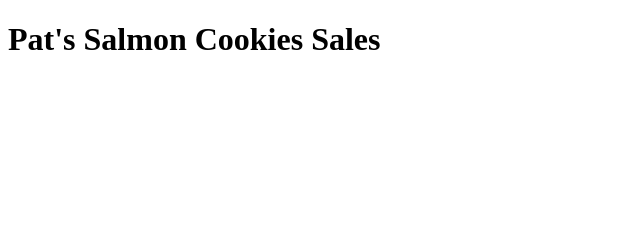
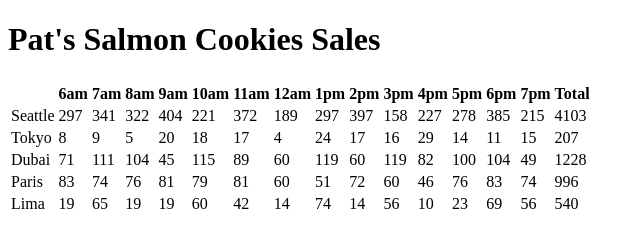
Before and after one commit to DrPayne25/cookie-stand, a plain HTML site: page sales.html in a window 1280 px wide. Shown: the whole page, without its empty margins (0-644 px from the left). Drawn offline with Linux system fonts and the light colour scheme.

Commit message:
final update

```diff
--- a/js/app.js
+++ b/js/app.js
@@ -1,5 +1,5 @@
 
-
+let cookieTable = document.querySelector('table');
 const hoursOpen = ['6am', '7am', '8am', '9am', '10am', '11am', '12am', '1pm', '2pm', '3pm', '4pm', '5pm', '6pm', '7pm'];
 let allStores = []
 function Stores(name, min, max, avg,) {
@@ -112,4 +112,4 @@ let tokyoStore = new Stores('Tokyo', 3, 24, 1.2);
 let dubaiStore = new Stores('Dubai', 11, 38, 3.7);
 let parisStore = new Stores('Paris', 20, 38, 2.3);
 let limaStore = new Stores('Lima', 2, 16, 4.6);
-seattleStore.renderTable/
+seattleStore.renderTable
--- a/sales.html
+++ b/sales.html
@@ -11,7 +11,7 @@
     <h1>Pat's Salmon Cookies Sales</h1>
   </header>
 
-<main id="sales2">
+<main id="sales">
   <table>
 
   </table>
```
